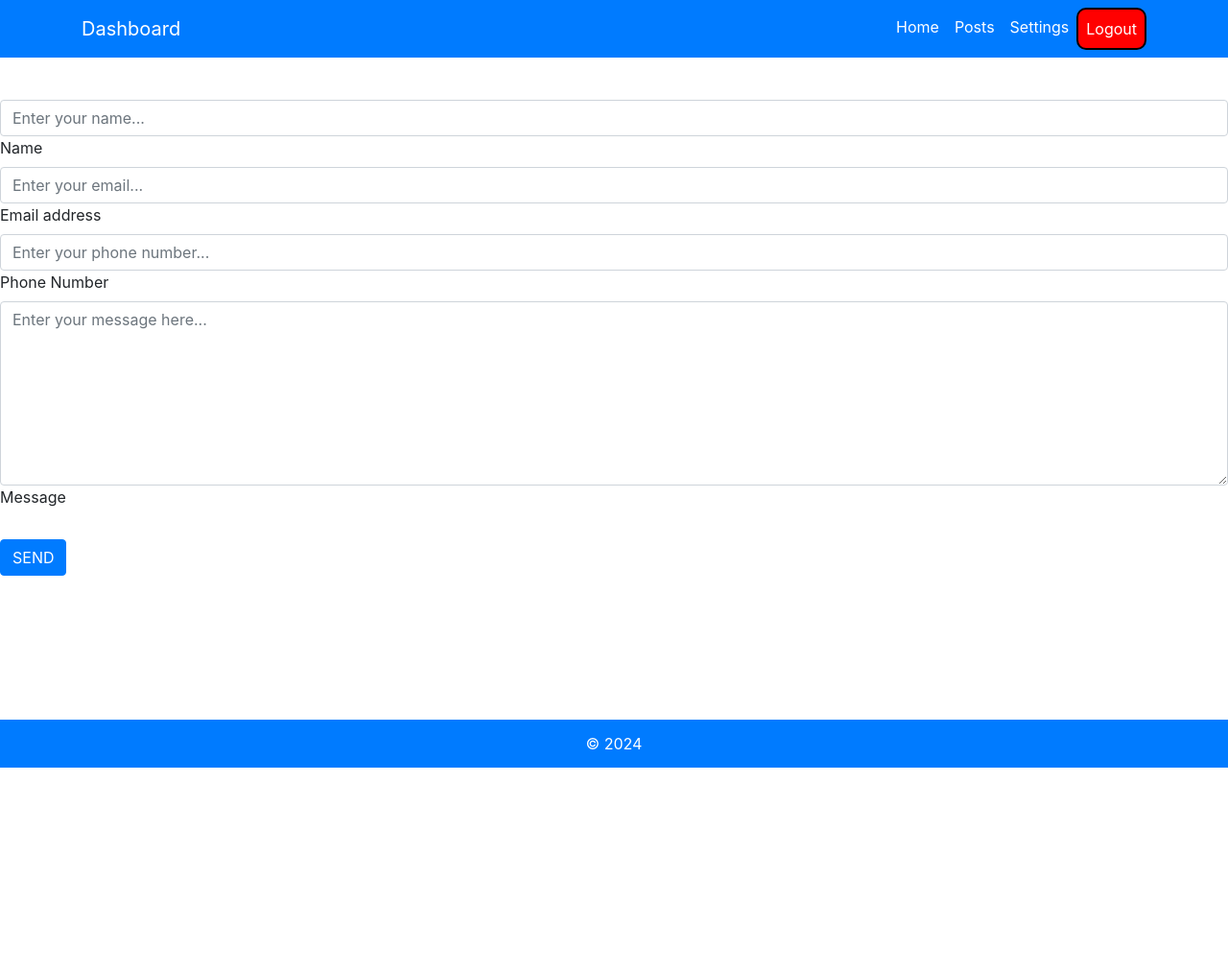
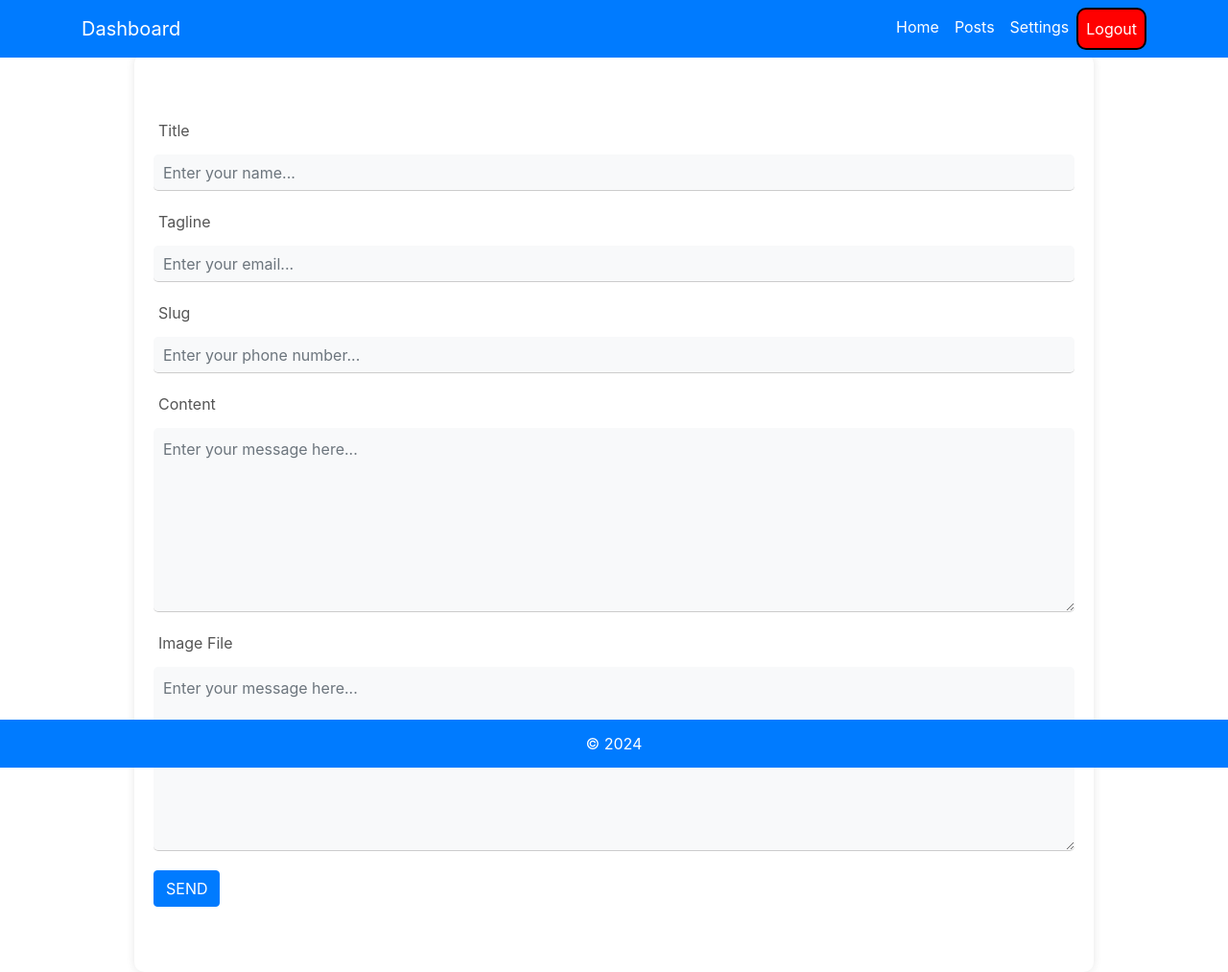
Before and after one commit to shreyas5522/fullStack-Blog, a Flask app: page /edit/1 in a window 1280 px wide. Shown: the whole page at 96% size. Before the commit the page ends 800 px from the top, so only its background shows below. Run offline with Flask 3, Linux system fonts and the light colour scheme; the visitor is signed in with stand-in values (Sample User, id 1); data that the repository does not hold is empty; some libraries are stand-ins or nearby versions.

Commit message:
4th-March-2024 | Edit Form & Logout fix

```diff
--- a/app.py
+++ b/app.py
@@ -71,8 +71,18 @@ def edit(sno):
     if current_user.is_authenticated:
         posts = Posts.query.all()
         if request.method == 'POST':
-            box_title == request.form.get('title')
-        return render_template('edit.html', username=current_user.username, posts=posts)
+            box_title = request.form.get('title')
+            tline = request.form.get('tline')
+            slug = request.form.get('slug')
+            content = request.form.get('content')
+            img_file = request.form.get('img_file')
+
+        if sno == '0':
+            post = Posts(title = box_title, slug=slug, content = content, tagline = tline, img_file = img_file)
+            db.session.add(post)
+            db.session.commit()
+
+        return render_template('edit.html',params = params)
     else:
         flash('Please Login First.', 'error')
         return render_template('login.html', params=params)
--- /dev/null
+++ b/static/css/edit.css
@@ -0,0 +1,59 @@
+    /* Form container */
+    .form-container {
+        max-width: 1000px;
+        margin: auto;
+        padding: 20px;
+        border-radius: 10px;
+        background-color: #fff;
+        box-shadow: 0 0 10px rgba(0, 0, 0, 0.1);
+    }
+
+    /* Form fields */
+    .form-floating input,
+    .form-floating textarea {
+        width: 100%;
+        padding: 10px;
+        margin: 5px 0 20px 0;
+        border: none;
+        border-bottom: 1px solid #ccc;
+        background-color: #f8f9fa;
+        border-radius: 5px;
+        box-sizing: border-box;
+        transition: border-color 0.3s ease;
+    }
+
+    /* Form fields focus */
+    .form-floating input:focus,
+    .form-floating textarea:focus {
+        outline: none;
+        border-color: #007bff;
+    }
+
+    /* Form labels */
+    .form-floating label {
+        margin-left: 5px;
+        color: #555;
+    }
+
+    /* Error messages */
+    .invalid-feedback {
+        color: red;
+        font-size: 0.875rem;
+        margin-top: 0.25rem;
+    }
+
+    /* Submit button */
+    .btn-submit {
+        background-color: #007bff;
+        color: #fff;
+        border: none;
+        padding: 10px 20px;
+        border-radius: 5px;
+        cursor: pointer;
+        transition: background-color 0.3s ease;
+    }
+
+    /* Submit button hover */
+    .btn-submit:hover {
+        background-color: #0056b3;
+    }
--- a/templates/edit.html
+++ b/templates/edit.html
@@ -1,22 +1,29 @@
 <!DOCTYPE html>
 <html lang="en">
+
 <head>
     <meta charset="UTF-8">
     <meta name="viewport" content="width=device-width, initial-scale=1.0">
     <title>Edit Post {{title}}</title>
+
+    <link rel="stylesheet" type="text/css" href="{{ url_for('static', filename='css/edit.css') }}">
+
+
     <link rel="stylesheet" href="https://stackpath.bootstrapcdn.com/bootstrap/4.5.2/css/bootstrap.min.css">
     <link href=" {{ url_for('static', filename='css/dashboard.css')}}" rel="stylesheet">
 </head>
+
 <body>
 
     <nav class="navbar navbar-expand-lg navbar-dark fixed-top">
         <div class="container">
             <a class="navbar-brand" href="#">Dashboard</a>
-        <button class="navbar-toggler" type="button" data-toggle="collapse" data-target="#navbarNav" aria-controls="navbarNav" aria-expanded="false" aria-label="Toggle navigation">
+            <button class="navbar-toggler" type="button" data-toggle="collapse" data-target="#navbarNav"
+                aria-controls="navbarNav" aria-expanded="false" aria-label="Toggle navigation">
                 <span class="navbar-toggler-icon"></span>
             </button>
             <div class="collapse navbar-collapse" id="navbarNav">
-            <ul class="navbar-nav ml-auto" >
+                <ul class="navbar-nav ml-auto">
                     <li class="nav-item" style="color: white;">
                         <a class="nav-link" href="#">Home</a>
                     </li>
@@ -27,55 +34,65 @@
                         <a class="nav-link" href="#">Settings</a>
                     </li>
                     <li class="nav-item">
-                    <a class="nav-link logout-btn" href="logout">Logout</a>
-                </li
-            </ul>
+                        <a class="nav-link logout-btn" href="{{ url_for('logout') }}">Logout</a>
+                    </li </ul>
             </div>
         </div>
     </nav>
 
+    <div class="form-container">
+
         <div class="my-5">
-    <!-- * * * * * * * * * * * * * * *-->
-    <!-- * * SB Forms Contact Form * *-->
-    <!-- * * * * * * * * * * * * * * *-->
-    <!-- This form is pre-integrated with SB Forms.-->
-    <!-- To make this form functional, sign up at-->
-    <!-- https://startbootstrap.com/solution/contact-forms-->
-    <!-- to get an API token!-->
             <form name="sentMessage" id="contactForm" action="/contact" method="post" novalidate>
-        <div class="form-floating">
-            <input class="form-control" id="name" name="name" type="text"
-                placeholder="Enter your name..." data-sb-validations="required" />
-            <label for="name">Name</label>
+
+                <!-- Title -->
+                <div class="form-floating mb-3">
+                    <label for="title">Title</label>
+
+                    <input class="form-control" id="title" name="title" type="text" placeholder="Enter your name..."
+                        data-sb-validations="required" />
                     <div class="invalid-feedback" data-sb-feedback="name:required">A name is required.</div>
                 </div>
-        <div class="form-floating">
-            <input class="form-control" id="email" name="email" type="email"
-                placeholder="Enter your email..." data-sb-validations="required,email" />
-            <label for="email">Email address</label>
+
+                <!-- Tag Line -->
+                <div class="form-floating mb-3">
+                    <label for="tline">Tagline</label>
+
+                    <input class="form-control" id="tline" name="tline" type="text" placeholder="Enter your email..."
+                        data-sb-validations="required,email" />
                     <div class="invalid-feedback" data-sb-feedback="email:required">An email is required.</div>
                     <div class="invalid-feedback" data-sb-feedback="email:email">Email is not valid.</div>
                 </div>
-        <div class="form-floating">
-            <input class="form-control" id="phone" name="phone" type="tel"
+
+                <!-- Slug -->
+                <div class="form-floating mb-3">
+                    <label for="slug">Slug</label>
+
+                    <input class="form-control" id="slug" name="slug" type="tel"
                         placeholder="Enter your phone number..." data-sb-validations="required" />
-            <label for="phone">Phone Number</label>
-            <div class="invalid-feedback" data-sb-feedback="phone:required">A phone number is required.
+                    <div class="invalid-feedback" data-sb-feedback="phone:required">A phone number is required.</div>
                 </div>
+
+                <!-- Content -->
+                <div class="form-floating mb-3">
+                    <label for="message">Content</label>
+
+                    <textarea class="form-control" id="message" name="message" placeholder="Enter your message here..."
+                        style="height: 12rem" data-sb-validations="required"></textarea>
+                    <div class="invalid-feedback" data-sb-feedback="message:required">A message is required.</div>
                 </div>
-        <div class="form-floating">
-            <textarea class="form-control" id="message" name="message"
+
+                <!-- Img_file -->
+                <div class="form-floating mb-3">
+                    <label for="img_file">Image File</label>
+
+                    <textarea class="form-control" id="img_file" name="img_file"
                         placeholder="Enter your message here..." style="height: 12rem"
                         data-sb-validations="required"></textarea>
-            <label for="message">Message</label>
-            <div class="invalid-feedback" data-sb-feedback="message:required">A message is required.
+                    <div class="invalid-feedback" data-sb-feedback="img_file:required">An image file is required.</div>
                 </div>
-        </div>
-        <br />
+
                 <!-- Submit success message-->
-        <!---->
-        <!-- This is what your users will see when the form-->
-        <!-- has successfully submitted-->
                 <div class="d-none" id="submitSuccessMessage">
                     <div class="text-center mb-3">
                         <div class="fw-bolder">Form submission successful!</div>
@@ -85,10 +102,7 @@
                             href="https://startbootstrap.com/solution/contact-forms">https://startbootstrap.com/solution/contact-forms</a>
                     </div>
                 </div>
-        <!-- Submit error message-->
-        <!---->
-        <!-- This is what your users will see when there is-->
-        <!-- an error submitting the form-->
+
                 <!-- Submit error message-->
                 {% with messages = get_flashed_messages() %}
                 {% for message in messages %}
@@ -105,11 +119,12 @@
 
             </form>
         </div>
-
+    </div>
 
     <script src="https://code.jquery.com/jquery-3.5.1.slim.min.js"></script>
     <script src="https://cdn.jsdelivr.net/npm/@popperjs/core@2.9.3/dist/umd/popper.min.js"></script>
     <script src="https://stackpath.bootstrapcdn.com/bootstrap/4.5.2/js/bootstrap.min.js"></script>
     <footer><span>&copy; 2024</span></footer>
 </body>
+
 </html>
```
Also changed, not shown: templates/dashboard.html (+9 -6 lines). Lines whose indentation alone changed are shown as unchanged.
